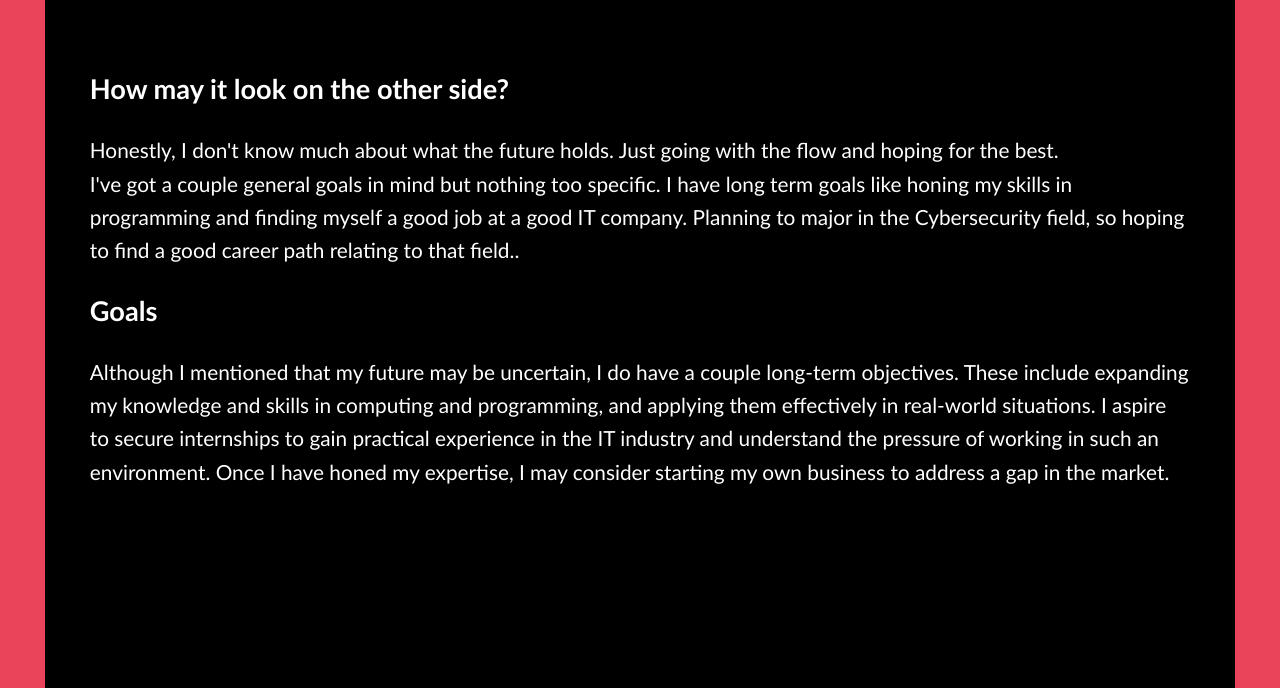
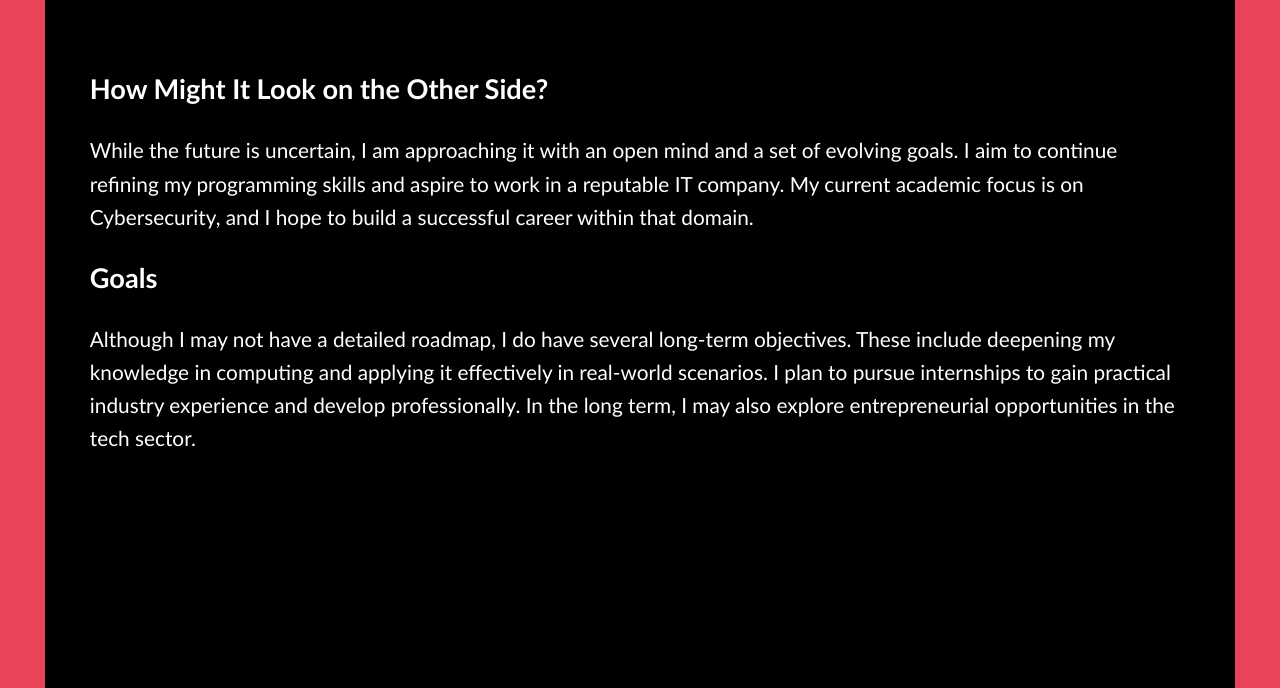
Before and after one commit to SamuraiChou/Personal-website, a plain HTML site: page future.html in a window 1280 px wide. Shown: the part 602-1290 px from the top of the page. Drawn offline with Linux system fonts and the light colour scheme.

Commit message:
Update future.html

```diff
--- a/future.html
+++ b/future.html
@@ -34,17 +34,12 @@
       <div class = "image">
 	    <h1><span class = "title"> My Future Career With Computing </span></h1>
 		</div>
-	  <h2> How may it look on the other side? </h2>
-	  <p> Honestly, I don't know much about what the future holds. Just going with the flow and hoping for the best.<br> I've got a couple general
-    goals in mind but nothing too specific. I have long term goals like honing my skills in programming and finding myself a good job
-    at a good IT company. Planning to major in the Cybersecurity field, so hoping to find a good career path relating to that field..
-	  </p>
-	  <h2> Goals </h2>
-	  <p> Although I mentioned that my future may be uncertain, I do have a couple long-term objectives. These include
-      expanding my knowledge and skills in computing and programming, and applying them effectively in real-world situations.
-      I aspire to secure internships to gain practical experience in the IT industry and understand the pressure of working
-      in such an environment. Once I have honed my expertise, I may consider starting my own business to address a gap in
-      the market.
+		<h2> How Might It Look on the Other Side? </h2>
+		<p>While the future is uncertain, I am approaching it with an open mind and a set of evolving goals. I aim to continue refining my programming skills and aspire to work in a reputable IT company. My current academic focus is on Cybersecurity, and I hope to build a successful career within that domain.</p>
+
+		<h2> Goals </h2>
+		<p>Although I may not have a detailed roadmap, I do have several long-term objectives. These include deepening my knowledge in computing and applying it effectively in real-world scenarios. I plan to pursue internships to gain practical industry experience and develop professionally. In the long term, I may also explore entrepreneurial opportunities in the tech sector.</p>
+
 	</div>
   </div>
   <div class = "column right">
```
